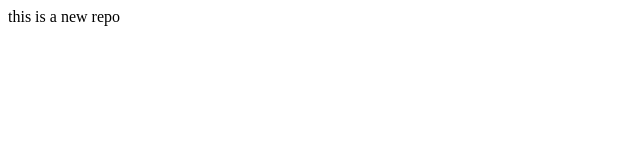
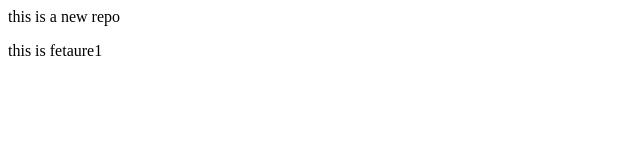
Before and after one commit to Amanjeet-kr/newrepo, a plain HTML site: page index.html in a window 1280 px wide. Shown: the full height of the page, 0-640 px from the left. Drawn offline with Linux system fonts and the light colour scheme.

Commit message:
feature1

```diff
--- a/index.html
+++ b/index.html
@@ -1,2 +1,3 @@
 <p>this is a new repo
 </p>
+<p> this is fetaure1 </p>
```
